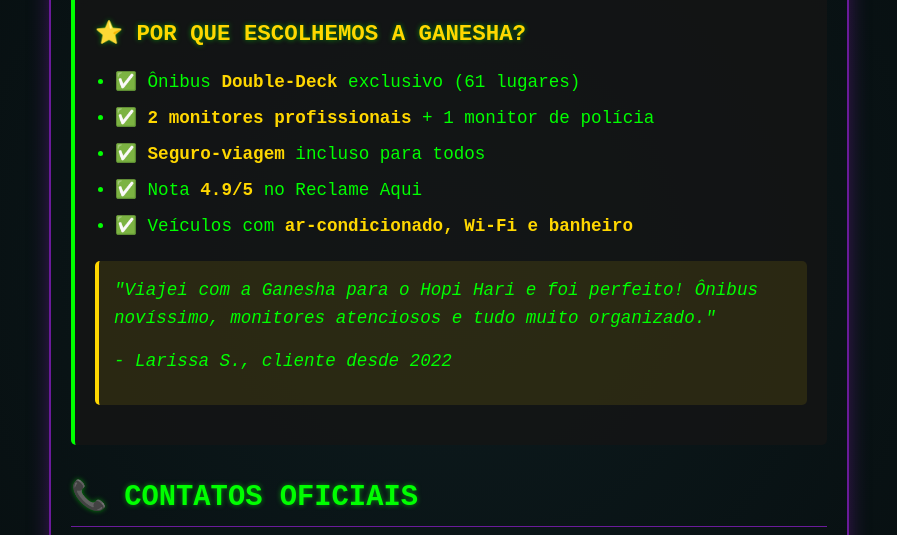
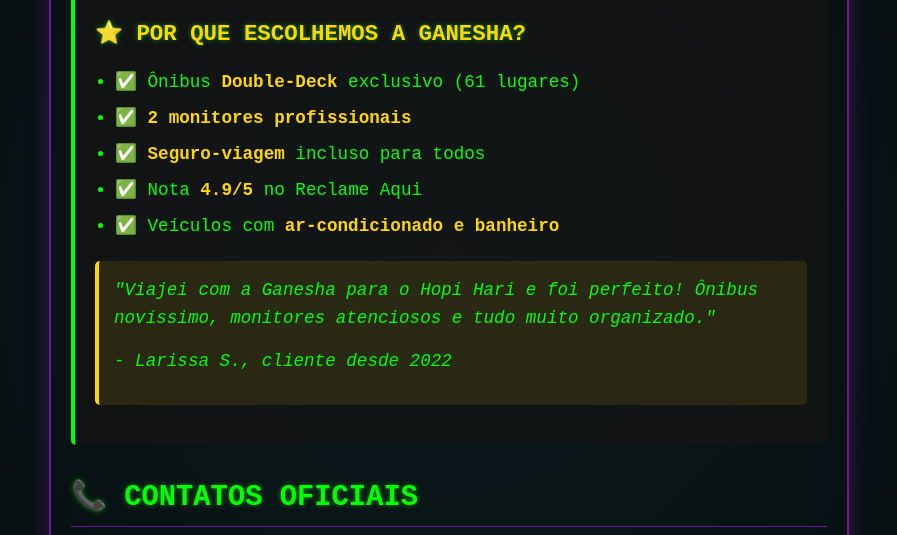
Before and after one commit to anonlist2025-creator/mais-mais-, a plain HTML site: page index.html in a window 1280 px wide. Shown: the part 893-1428 px from the top of the page, without its empty margins (191-1088 px from the left). Drawn offline with Linux system fonts and the light colour scheme.

Commit message:
Update index.html

```diff
--- a/index.html
+++ b/index.html
@@ -234,10 +234,10 @@
             <h3>⭐ POR QUE ESCOLHEMOS A GANESHA?</h3>
             <ul>
                 <li>✅ Ônibus <span class="highlight">Double-Deck</span> exclusivo (61 lugares)</li>
-                <li>✅ <span class="highlight">2 monitores profissionais</span> + 1 monitor de polícia</li>
+                <li>✅ <span class="highlight">2 monitores profissionais</span></li>
                 <li>✅ <span class="highlight">Seguro-viagem</span> incluso para todos</li>
                 <li>✅ Nota <span class="highlight">4.9/5</span> no Reclame Aqui</li>
-                <li>✅ Veículos com <span class="highlight">ar-condicionado, Wi-Fi e banheiro</span></li>
+                <li>✅ Veículos com <span class="highlight">ar-condicionado e banheiro</span></li>
             </ul>
 
             <div class="testimonial">
@@ -311,4 +311,5 @@
         }, 100);
     </script>
 </body>
+
 </html>
```
